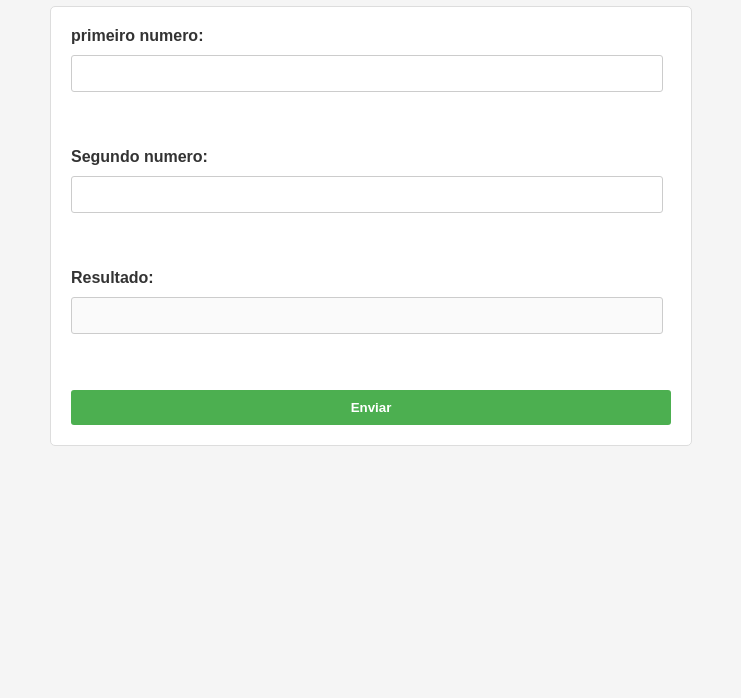
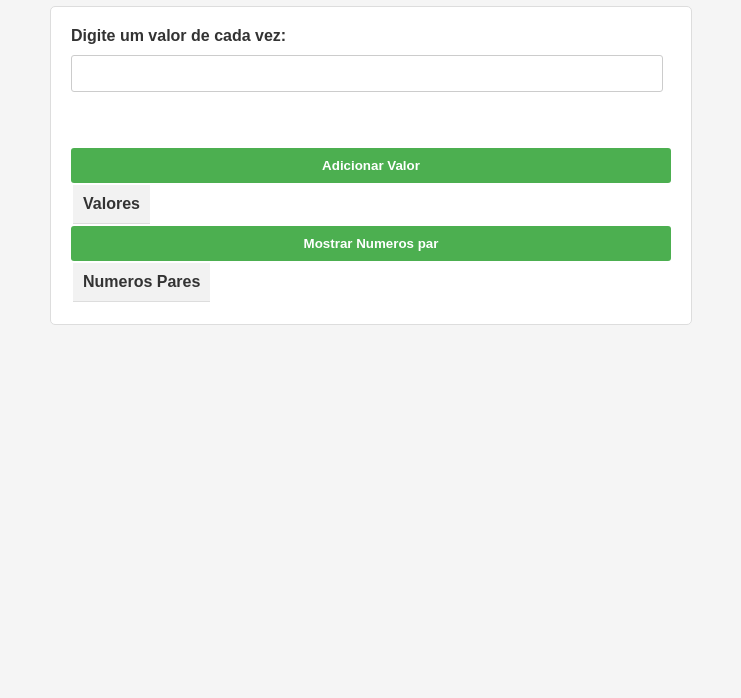
Before and after one commit to WILLYAN12345/projeto_willyan_vetor, a plain HTML site: page index.html in a window 1280 px wide. Shown: the part 102-800 px from the top of the page, without its empty margins (269-1010 px from the left). Drawn offline with Linux system fonts and the light colour scheme.

Commit message:
Add files via upload

```diff
--- a/css/style.css
+++ b/css/style.css
@@ -57,3 +57,38 @@ button[type="submit"] {
 button[type="submit"]:hover {
   background-color: #3e8e41;
 }
+
+button[type="button"] {
+  display: block;
+  width: 100%;
+  padding: 10px;
+  border: none;
+  border-radius: 3px;
+  background-color: #4CAF50;
+  color: #fff;
+  font-weight: bold;
+  cursor: pointer;
+}
+
+
+
+/estilos da tabela/
+table {
+  width: 100%;
+  border-collapse: collapse;
+  margin-top: 20px;
+}
+
+th,td {
+  padding: 10px;
+  text-align: left;
+  border-bottom: 1px solid #ddd;
+}
+
+th {
+  background-color: #f2f2f2;
+}
+
+tbody tr: hover {
+  background-color: #f5f5f5;
+}
--- a/index.html
+++ b/index.html
@@ -7,19 +7,33 @@
 	<link rel="stylesheet" href="css/style.css">
 </head>
 <body>
-	<h1>verificar se o produto de dois numeros é par</h1>
+	<h1>Trabalhando com Vetores</h1>
 	<form id="formulario">
-		<label for="primeiro_numero">primeiro numero:</label>
-		<input type="text" id="primeiro_numero"><br>
+		<label for="primeiro_numero_inteiro">Digite um valor de cada vez:</label>
+		<input type="text" id="primeiro_numero_inteiro"><br>
 		<br>
-		<label for="segundo_numero">Segundo numero:</label>
-		<input type="text" id="segundo_numero"><br>
-		<br>
-		<label for="resultado">Resultado:</label>
-		<input type="text" id="resultado" disabled><br>
-		<br>
-		<button type="submit" id="submit-btn">Enviar</button>
 		<!-- <button type="submit" onclick="executar()">Enviar</button> -->
+		<button type= "button" id= "add-btn" onclick= "adicionarValor()"> Adicionar Valor </button>
+		<table id= "tabelaValores">
+			<thead>
+				<tr>
+					<th>Valores</th>
+				</tr>
+			</thead>
+			<tbody>
+			</body>
+		</table>
+		<button type= "button" id= "par-btn" onclick= "mostrarPares()"> Mostrar Numeros par </button>
+		<table id= "tabelaPares">
+			<thead>
+				<tr>
+					<th>Numeros Pares</th>
+				</tr>
+			</thead>
+			<tbody>
+				<!-- Numeros pares aparecerao aqui-->
+			</tbody>
+		</table>
 	</form>
 	<script src="js/script.js"></script>
 </body>
--- a/js/script.js
+++ b/js/script.js
@@ -1,35 +1,41 @@
 var meuFormulario = document.getElementById("formulario");
 meuFormulario.addEventListener("submit", function(event) {
-event.preventDefault();
+  event.preventDefault();
 
-  //Chama a function
-  multiplicar();
+  //Chama a função somar
+  somar();
 
 });
 
 
 //Função somar
-  function multiplicar () {
+/* function somar() {
 
-    let numero1 = Number(document.getElementById("primeiro_numero").value);
+  //Captura o que está dentro do primeiro input no formulário
+  //Number - Transforma o texto capturado em Numero
+  let primeiro_numero_inteiro = Number(document.getElementById("primeiro_numero_inteiro").value);
 
-    console.log(numero1);
+  //Captura o que está dentro do segundo input no formulário
+  //Number - Transforma o texto capturado em Numero
+  let segundo_numero_inteiro = Number(document.getElementById("segundo_numero_inteiro").value);
 
+  //Realiza a soma do valor que está na variável "primeiro_numero_inteiro" com o valor que está na
+  //variável "segundo_numero_inteiro"
+  //E a variável "resultado_soma" recebe o valor da soma
+  let resultado_soma = primeiro_numero_inteiro + segundo_numero_inteiro;
 
-    let numero2 = Number(document.getElementById("segundo_numero").value);
+  //Aqui vai escrever no input "resultado_soma" o valor que está armazenado na variável "resultado_soma"
+  document.getElementById("resultado_soma").value = resultado_soma;
+}
+*/
 
-    console.log(numero2);
+let vetor=[];
 
-    let produto = numero1 * numero2;
-
-    console.log(produto);
-
-    //verificar se o produto de dois numeros é par
-    if (produto % 2 == 0 ) {
-      console.log("é par");
-      document.getElementById("resultado").value = "é par";
-    } else {
-      document.getElementById("resultado").value = "é impar";
-    }
-
+function adicionarValor() {
+  const valor = Number(document.getElementById('tabelaValores')).getElementByTagName('tbody')[0];
+  const celula = novalinha.insertCell(0);
+  celula.text content = valor;
+  document.getElementById('valor').value='';
+  document.getElementById('valor').focus();
 }
+}
```
